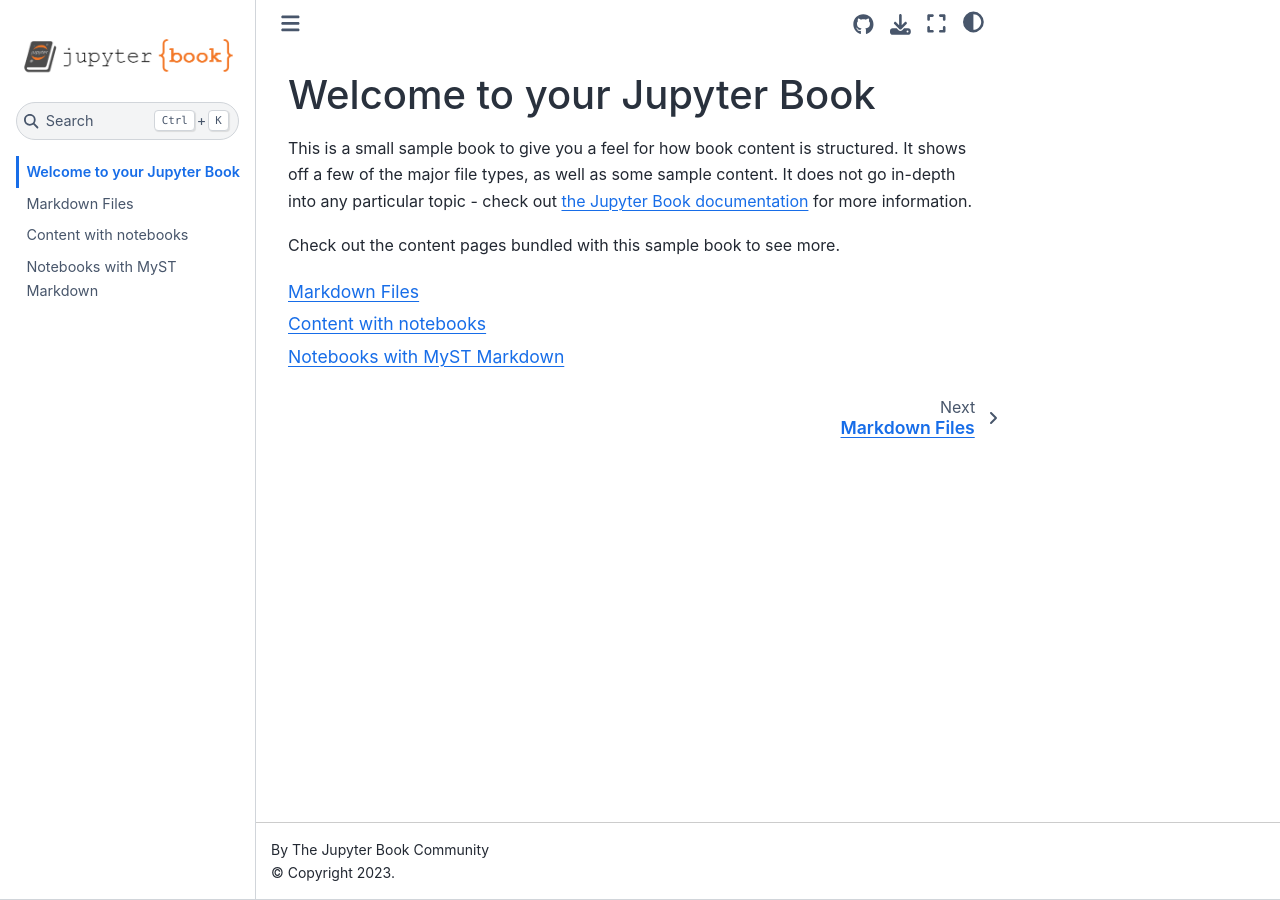
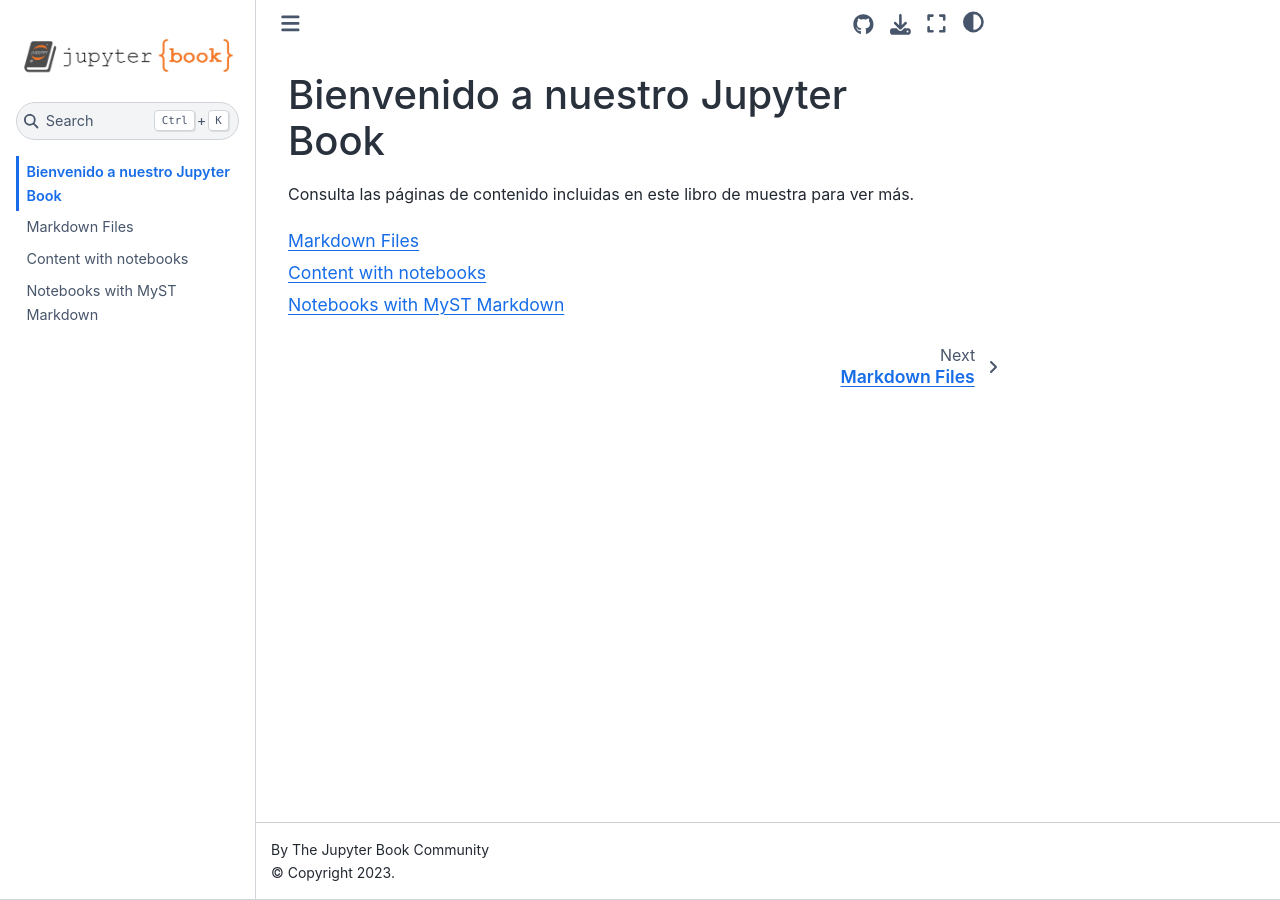
Before and after one commit to Mariacamilamay/potabilidad-agua, a Jupyter Book: the page built from docs/intro.md, in a window 1280 px wide. Built offline with Jupyter Book 1.0.4 settings and Sphinx 7.4.7 and the Sphinx Book theme 1.1.4, drawn with Linux system fonts in a browser that asks for light colours.

Commit message:
Translate intro.md to Spanish
Updated the introduction text to Spanish.

````diff
--- a/docs/intro.md
+++ b/docs/intro.md
@@ -1,11 +1,8 @@
-# Welcome to your Jupyter Book
+# Bienvenido a nuestro Jupyter Book
 
-This is a small sample book to give you a feel for how book content is
-structured.
-It shows off a few of the major file types, as well as some sample content.
-It does not go in-depth into any particular topic - check out [the Jupyter Book documentation](https://jupyterbook.org) for more information.
 
-Check out the content pages bundled with this sample book to see more.
+
+Consulta las páginas de contenido incluidas en este libro de muestra para ver más.
 
 ```{tableofcontents}
 ```
````
